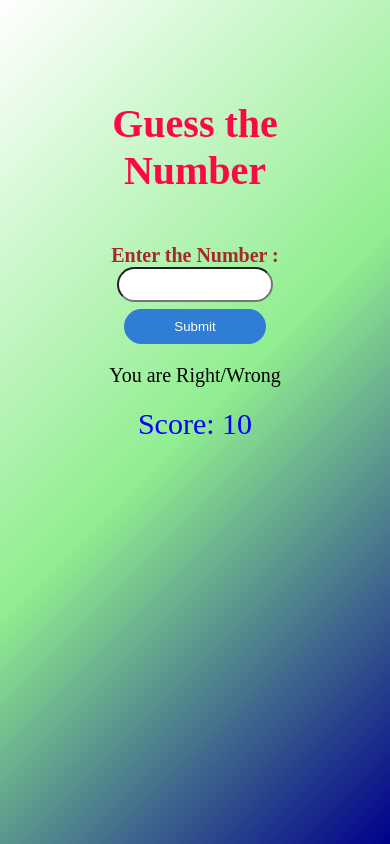
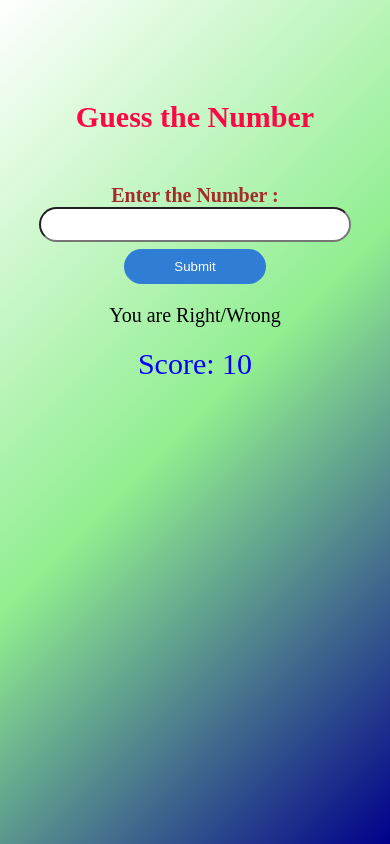
Before and after one commit to Aaron2578/guessing_number, a plain HTML site: page Guess_the_number/index.html in a window 390 px wide. Drawn offline with Linux system fonts and the light colour scheme.

Commit message:
Update style.css
media query correction

```diff
--- a/Guess_the_number/style.css
+++ b/Guess_the_number/style.css
@@ -70,6 +70,10 @@ body {
  }
 
  @media only screen and (max-width: 600px) {
+    .container .header {
+        font-size: 15px;
+        padding: 100px 0px 50px 0px;
+    }
 
     .input-field {
     width: 100%;
@@ -80,4 +84,9 @@ body {
     align-items: center;
     justify-content: space-between;
 }
+.input-field div:first-child > input {
+    width:100%;
+    padding: 8px 25px;
+    border-radius: 20px;
  }
+ }
```
